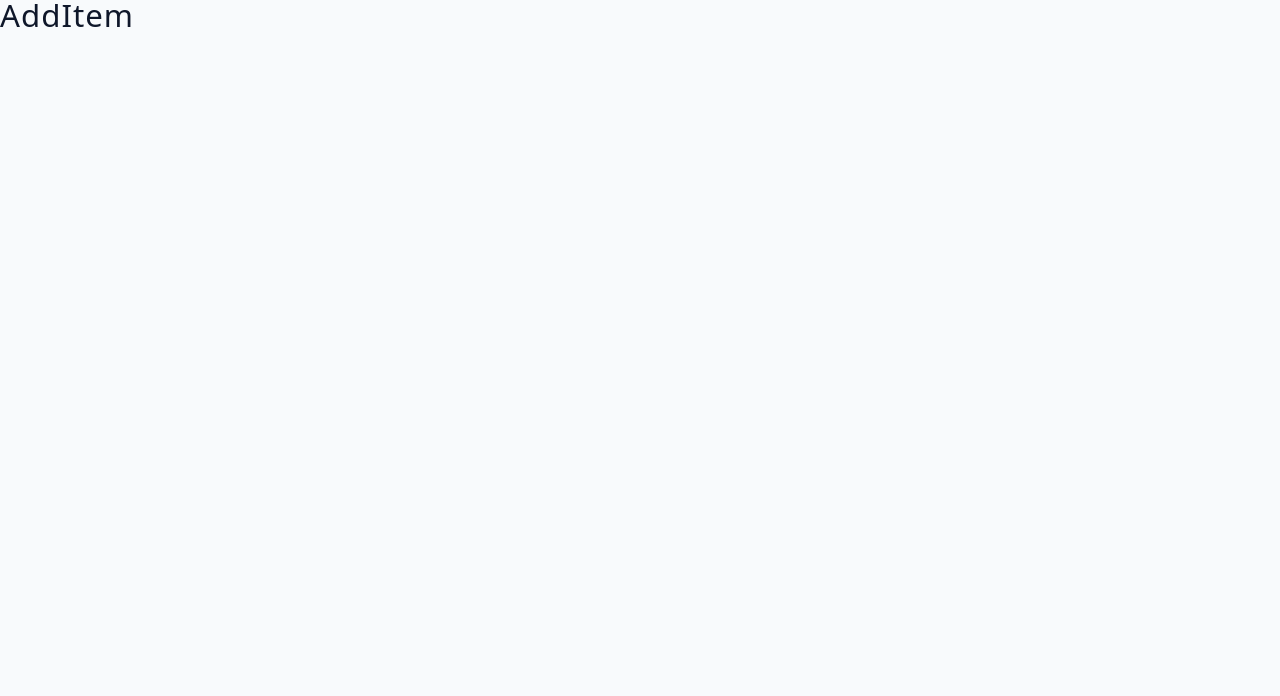
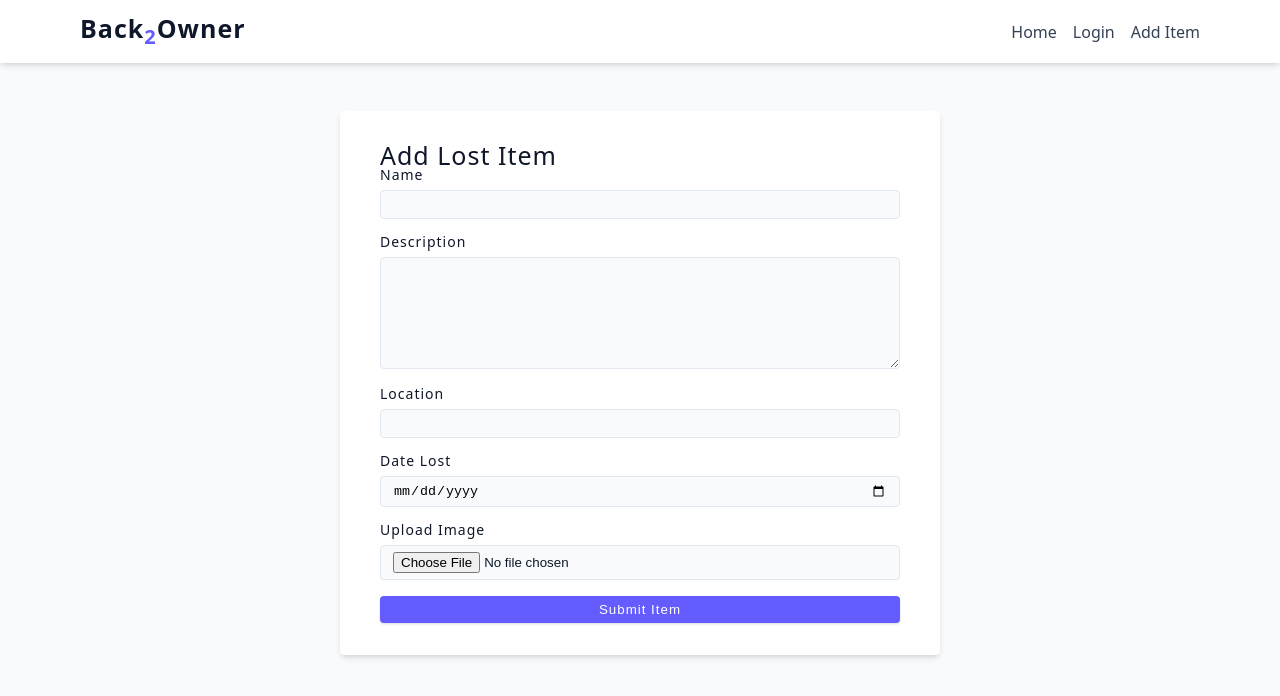
Before and after one commit to FuthifoXx/lostAndFound_frontEnd, a React (Vite) app: page /add-item in a window 1280 px wide. Shown: the top 696 px of the page. Built offline with nearby package versions, Linux system fonts and the light colour scheme.

Commit message:
the images are now displaying on the screen all the typos are fixed

```diff
--- a/src/components/Navbar.jsx
+++ b/src/components/Navbar.jsx
@@ -9,6 +9,7 @@ function Navbar() {
         <div className="nav-links">
           <Link to="/">Home</Link>
           <Link to="/login">Login</Link>
+          <Link to="/add-item">Add Item</Link>
         </div>
       </div>
     </nav>
--- a/src/index.css
+++ b/src/index.css
@@ -267,6 +267,15 @@ ul {
   /* margin: 0 2px; */
 }
 
+/* Dashboard Image */
+.item-img {
+  width: 100%;
+  height: 180px;
+  object-fit: cover;
+  border-radius: var(--borderRadius);
+  margin-bottom: 1rem;
+}
+
 /* Navbar */
 .nav {
   background: white;
@@ -287,3 +296,77 @@ ul {
   color: var(--grey-700);
   font-weight: 500;
 }
+
+/* DASHBOARD */
+
+.dashboard {
+  max-width: var(--max-width);
+  margin: 2rem auto;
+  padding: 1rem;
+}
+
+/* GRID */
+.items-grid {
+  margin-top: 2rem;
+  display: grid;
+  gap: 1.5rem;
+  grid-template-columns: repeat(auto-fit, minmax(250px, 1fr));
+}
+
+/* CARD */
+.item-card {
+  background: var(--white);
+  padding: 1.5rem;
+  border-radius: var(--borderRadius);
+  box-shadow: var(--shadow-2);
+  transition: var(--transition);
+}
+
+.item-card:hover {
+  box-shadow: var(--shadow-4);
+  transform: translateY(-3px);
+}
+
+/* HEADER */
+.item-header {
+  display: flex;
+  justify-content: space-between;
+  align-items: center;
+}
+
+/* DESCRIPTION */
+.item-desc {
+  margin: 1rem 0;
+  color: var(--grey-600);
+}
+
+/* FOOTER */
+.item-footer {
+  display: flex;
+  justify-content: space-between;
+  font-size: var(--small-text);
+  color: var(--grey-500);
+}
+
+/* STATUS BADGES */
+.status {
+  padding: 0.2rem 0.5rem;
+  border-radius: var(--borderRadius);
+  font-size: var(--extra-small-text);
+  text-transform: capitalize;
+}
+
+/* Status Colors */
+.status.pending {
+  background: var(--grey-200);
+}
+
+.status.matched {
+  background: var(--primary-200);
+  color: var(--primary-700);
+}
+
+.status.claimed {
+  background: var(--green-light);
+  color: var(--green-dark);
+}
--- a/src/pages/AddItem.jsx
+++ b/src/pages/AddItem.jsx
@@ -1,10 +1,132 @@
-import React from 'react'
+import { useState } from 'react'
+import { useNavigate } from 'react-router-dom'
+import { createLostItem } from '../services/api'
+import Navbar from '../components/Navbar'
 
 function AddItem() {
+  const navigate = useNavigate()
+
+  const [form, setForm] = useState({
+    name: '',
+    description: '',
+    location: '',
+    dateLost: '',
+  })
+
+  const [error, setError] = useState('')
+  const [success, setSuccess] = useState('')
+  const [image, setImage] = useState(null)
+
+  const handleChange = (e) => {
+    const { name, value, files } = e.target
+
+    if (name === 'image') {
+      setImage(files[0])
+    } else {
+      setForm({ ...form, [name]: value })
+    }
+  }
+
+  const handleSubmit = async (e) => {
+    e.preventDefault()
+
+    try {
+      setError('')
+      setSuccess('')
+
+      const formData = new FormData()
+
+      //append text fields
+      Object.keys(form).forEach((key) => {
+        formData.append(key, form[key])
+      })
+
+      //append image
+      if (image) {
+        formData.append('image', image)
+      }
+
+      await createLostItem(formData)
+
+      setSuccess('Item added successfully')
+
+      // 🔁 Redirect after 1 second
+      setTimeout(() => {
+        navigate('/dashboard')
+      }, 1000)
+    } catch (err) {
+      setError(err.message)
+    }
+  }
+
   return (
-    <div>
-      <h3>AddItem</h3>
-    </div>
+    <>
+      <Navbar />
+
+      <form className='form' onSubmit={handleSubmit}>
+        <h4>Add Lost Item</h4>
+
+        {error && <p className='form-alert'>{error}</p>}
+        {success && <p className='alert alert-success'>{success}</p>}
+
+        <div className='form-row'>
+          <label className='form-label'>Name</label>
+          <input
+            type='text'
+            name='name'
+            className='form-input'
+            value={form.name}
+            onChange={handleChange}
+          />
+        </div>
+
+        <div className='form-row'>
+          <label className='form-label'>Description</label>
+          <textarea
+            name='description'
+            className='form-textarea'
+            value={form.description}
+            onChange={handleChange}
+          />
+        </div>
+
+        <div className='form-row'>
+          <label className='form-label'>Location</label>
+          <input
+            type='text'
+            name='location'
+            className='form-input'
+            value={form.location}
+            onChange={handleChange}
+          />
+        </div>
+
+        <div className='form-row'>
+          <label className='form-label'>Date Lost</label>
+          <input
+            type='date'
+            name='dateLost'
+            className='form-input'
+            value={form.dateLost}
+            onChange={handleChange}
+          />
+        </div>
+
+        <div className='form-row'>
+          <label className='form-label'>Upload Image</label>
+          <input
+            type='file'
+            name='image'
+            className='form-input'
+            onChange={handleChange}
+          />
+        </div>
+
+        <button type='submit' className='btn btn-block'>
+          Submit Item
+        </button>
+      </form>
+    </>
   )
 }
 
--- a/src/pages/Dashboard.jsx
+++ b/src/pages/Dashboard.jsx
@@ -1,21 +1,60 @@
-import { useEffect } from 'react'
+import { useEffect, useState } from 'react'
 import { getMyItems } from '../services/api'
 
 function Dashboard() {
+  const [items, setItems] = useState([])
+  const [loading, setLoading] = useState(true)
+
   useEffect(() => {
     const fetchData = async () => {
       try {
         const data = await getMyItems()
-        console.log('MY ITEMS:', data)
+        setItems(data)
       } catch (err) {
         console.log('ERROR:', err.message)
+      } finally {
+        setLoading(false)
       }
     }
 
     fetchData()
   }, [])
 
-  return <h2>Dashboard</h2>
+  if (loading) {
+    return <div className='loading'></div>
+  }
+
+  return (
+    <div className='dashboard'>
+      <h3 className='title'>My Lost Items</h3>
+      <div className='title-underline'></div>
+
+      {items.length === 0 ? (
+        <p className='text'>No items found</p>
+      ) : (
+        <div className='items-grid'>
+          {items.map((item) => (
+            <div key={item._id} className='item-card'>
+              {item.image && (
+                <img src={item.image} alt={item.name} className='item-img' />
+              )}
+              <div className='item-header'>
+                <h5>{item.name}</h5>
+                <span className={`status ${item.status}`}>{item.status}</span>
+              </div>
+
+              <p className='item-desc'>{item.description}</p>
+
+              <div className='item-footer'>
+                <small>{item.location}</small>
+                <small>{new Date(item.dateLost).toLocaleDateString()}</small>
+              </div>
+            </div>
+          ))}
+        </div>
+      )}
+    </div>
+  )
 }
 
 export default Dashboard
--- a/src/services/api.js
+++ b/src/services/api.js
@@ -1,25 +1,3 @@
-// const API_URL = 'http://localhost:5000/api/auth'
-
-import { data } from 'react-router-dom'
-
-// export const loginUser = async (data) => {
-//   const res = await fetch(`${API_URL}/login`, {
-//     method: 'POST',
-//     headers: {
-//       'Content-Type': 'application/json',
-//     },
-//     body: JSON.stringify(data),
-//   })
-
-//   const result = await res.json()
-
-//   if (!res.ok) {
-//     throw new Error(result.message || 'Login failed')
-//   }
-
-//   return result
-// }
-
 const API_URL = 'http://localhost:5000/api'
 
 // Get token from localStorage
@@ -73,6 +51,24 @@ export const getMyItems = () => {
   return apiRequest('/lost-items/my-items')
 }
 
-export const createLostItem = (data) => {
-  return apiRequest('/lost-items', 'POST', data)
+// get my lost items
+export const createLostItem = async (data) => {
+  const token = JSON.parse(localStorage.getItem('user'))?.token
+
+  const res = await fetch('http://localhost:5000/api/lost-items', {
+    method: 'POST',
+    headers: {
+      Authorization: `Bearer ${token}`,
+      // DO NOT set Content-Type here
+    },
+    body: data,
+  })
+
+  const result = await res.json()
+
+  if (!res.ok) {
+    throw new Error(result.message || 'Failed to create item')
+  }
+
+  return result
 }
```
